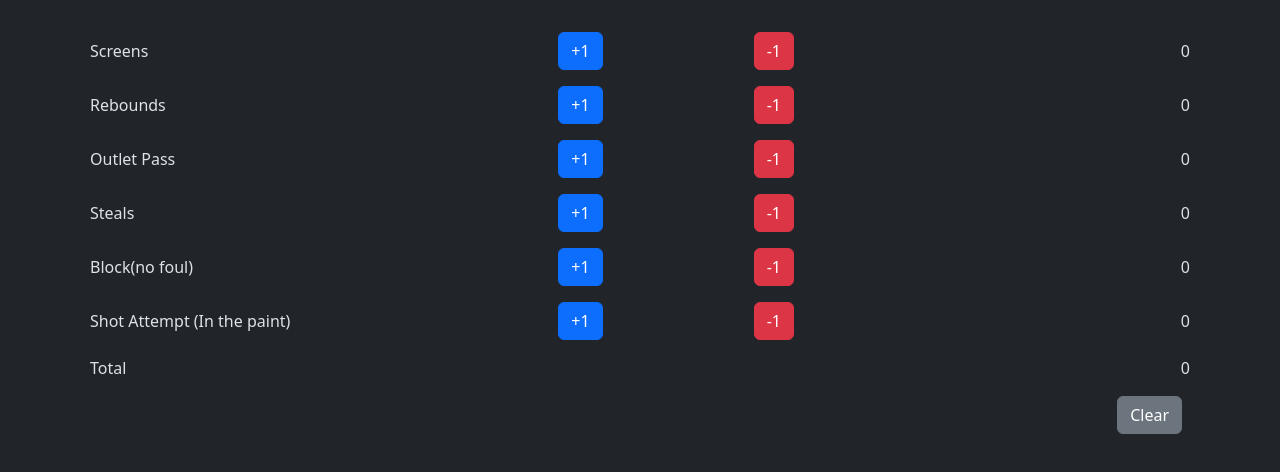
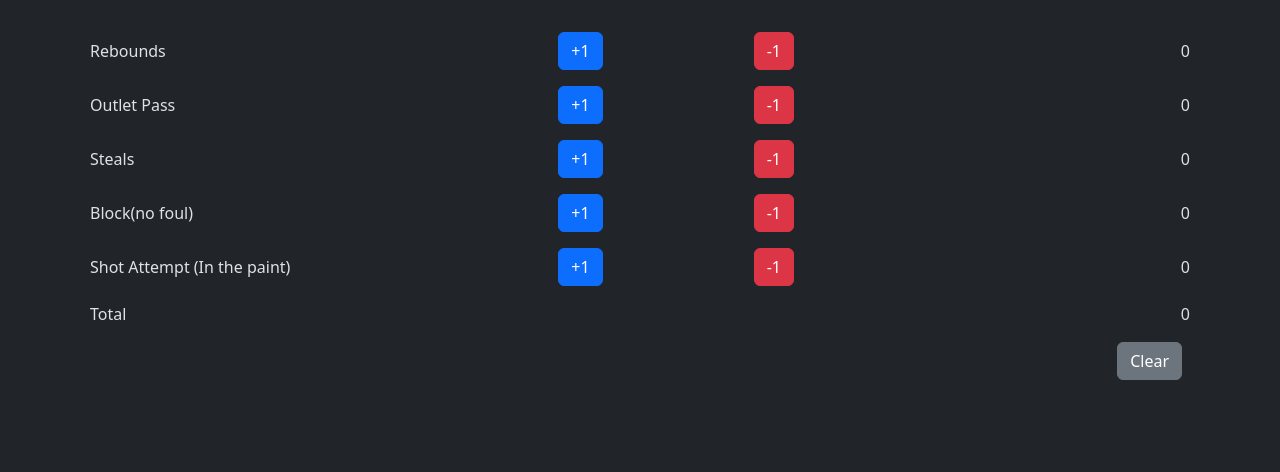
Before and after one commit to baylisslabs/basketball-stats-app, a Vue app: page / in a window 1280 px wide. Shown: the top 472 px of the page. Built offline with nearby package versions, Linux system fonts and the light colour scheme.

Commit message:
feat: remove screens

```diff
--- a/package.json
+++ b/package.json
@@ -6,6 +6,7 @@
     "prebuild": "rm -rf dist",
     "build": "parcel build src/index.html --public-url ./ --dist-dir dist --no-source-maps",
     "test": "echo \"Error: no test specified\" && exit 1",
+    "predeploy": "npm run build",
     "deploy": "gh-pages -d dist"
   },
   "keywords": [],
--- a/src/components/App.vue
+++ b/src/components/App.vue
@@ -94,7 +94,7 @@ export default {
     clear() {
       localStorage.removeItem(storageKey);
       this.counters = [
-        { "label": "Screens", value: 0 },
+        //{ "label": "Screens", value: 0 },
         { "label": "Rebounds", value: 0 },
         { "label": "Outlet Pass", value: 0 },
         { "label": "Steals", value: 0 },
```
